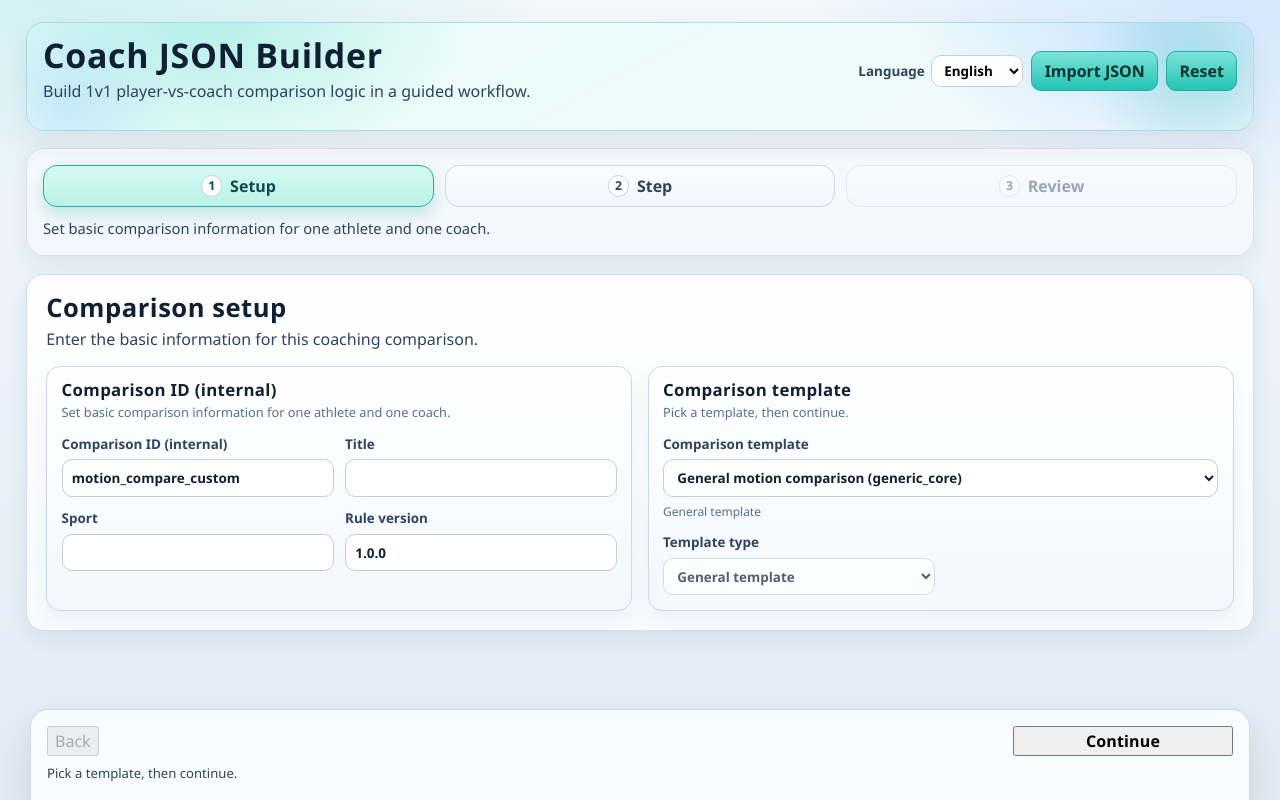
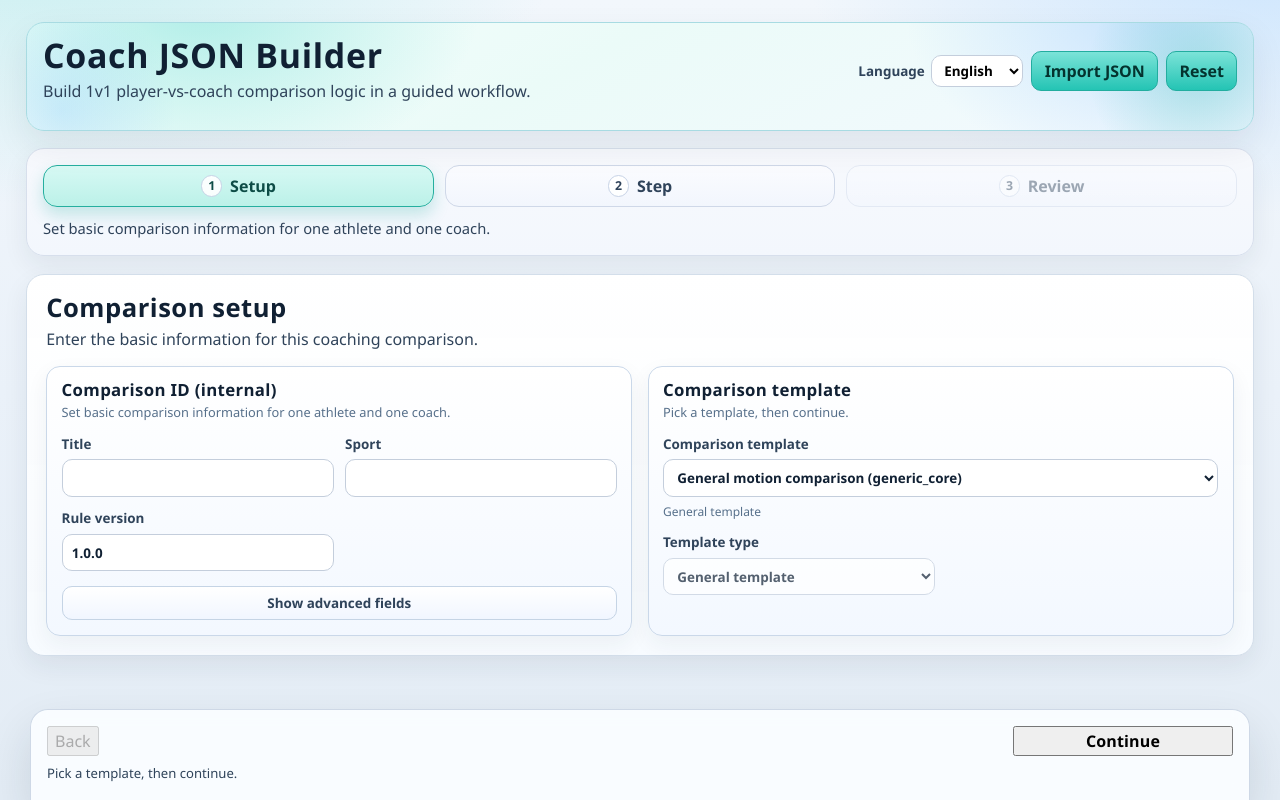
Before and after one commit to gakiw0/SOP-Generalization, a React (Vite) app in the folder ui/: page / in a window 1280 px wide. Built offline with nearby package versions, Linux system fonts and the light colour scheme.

Commit message:
update: commit pending coach builder ui refinements

```diff
--- a/ui/src/features/coach-builder/CoachBuilderPage.tsx
+++ b/ui/src/features/coach-builder/CoachBuilderPage.tsx
@@ -54,6 +54,7 @@ export function CoachBuilderPage() {
   const [statusMessage, setStatusMessage] = useState<StatusMessage | null>(null)
   const [hasValidated, setHasValidated] = useState(false)
   const [workflowStage, setWorkflowStage] = useState<WorkflowStage>('setup')
+  const [showSetupAdvanced, setShowSetupAdvanced] = useState(false)
   const [importedSchemaMajor, setImportedSchemaMajor] = useState<number | null>(null)
   const fileInputRef = useRef<HTMLInputElement | null>(null)
   const suppressValidationResetRef = useRef(false)
@@ -406,17 +407,6 @@ export function CoachBuilderPage() {
                 <p className="cb-card-help-text">{t('workflow.setup.description')}</p>
                 <div className="cb-field-grid">
                   <label>
-                    {t('metadata.ruleSetId')}
-                    <input
-                      type="text"
-                      value={state.draft.metadata.ruleSetId}
-                      data-testid="cb-setup-rule-set-id"
-                      onChange={(event) =>
-                        dispatch({ type: 'meta/set', field: 'ruleSetId', value: event.target.value })
-                      }
-                    />
-                  </label>
-                  <label>
                     {t('metadata.title')}
                     <input
                       type="text"
@@ -449,6 +439,28 @@ export function CoachBuilderPage() {
                       }
                     />
                   </label>
+                  <label className="cb-full-width cb-advanced-toggle-row">
+                    <button
+                      type="button"
+                      onClick={() => setShowSetupAdvanced((value) => !value)}
+                      data-testid="cb-setup-toggle-advanced"
+                    >
+                      {showSetupAdvanced ? t('common.hideAdvanced') : t('common.showAdvanced')}
+                    </button>
+                  </label>
+                  {showSetupAdvanced ? (
+                    <label>
+                      {t('metadata.ruleSetId')}
+                      <input
+                        type="text"
+                        value={state.draft.metadata.ruleSetId}
+                        data-testid="cb-setup-rule-set-id"
+                        onChange={(event) =>
+                          dispatch({ type: 'meta/set', field: 'ruleSetId', value: event.target.value })
+                        }
+                      />
+                    </label>
+                  ) : null}
                 </div>
               </section>
 
--- a/ui/src/features/coach-builder/components/ConditionEditorBasic.tsx
+++ b/ui/src/features/coach-builder/components/ConditionEditorBasic.tsx
@@ -1,3 +1,4 @@
+import { useState } from 'react'
 import { useTranslation } from 'react-i18next'
 import type { BasicConditionType, ConditionDraft } from '../draftTypes'
 import { getMetricCatalogEntry } from '../metricCatalog'
@@ -23,6 +24,7 @@ export function ConditionEditorBasic({
   onRemove,
 }: ConditionEditorBasicProps) {
   const { t } = useTranslation()
+  const [showTechnicalFields, setShowTechnicalFields] = useState(false)
   const availableRefIds = allConditionIds.filter((id) => id !== condition.id)
   const selectableRefIds = Array.from(
     new Set([
@@ -50,8 +52,18 @@ export function ConditionEditorBasic({
         </button>
       </div>
       <p className="cb-card-help-text">{t('condition.basicHelp')}</p>
+      <div className="cb-inline-actions cb-condition-technical-toggle">
+        <button
+          type="button"
+          onClick={() => setShowTechnicalFields((value) => !value)}
+          data-testid="cb-condition-toggle-advanced"
+        >
+          {showTechnicalFields ? t('common.hideAdvanced') : t('common.showAdvanced')}
+        </button>
+      </div>
 
       <div className="cb-field-grid cb-condition-grid">
+        {showTechnicalFields ? (
           <label>
             {t('condition.fields.id')}
             <input
@@ -60,6 +72,7 @@ export function ConditionEditorBasic({
               onChange={(event) => onUpdate({ id: event.target.value })}
             />
           </label>
+        ) : null}
 
         <label>
           {t('condition.fields.type')}
--- a/ui/src/features/coach-builder/components/ConditionEditorExpert.tsx
+++ b/ui/src/features/coach-builder/components/ConditionEditorExpert.tsx
@@ -1,3 +1,4 @@
+import { useState } from 'react'
 import { useTranslation } from 'react-i18next'
 import type { ConditionDraft } from '../draftTypes'
 import { formatJointIdsCsv, parseJointIdsCsv } from '../jointParsing'
@@ -25,6 +26,7 @@ export function ConditionEditorExpert({
   onRemove,
 }: ConditionEditorExpertProps) {
   const { t } = useTranslation()
+  const [showTechnicalFields, setShowTechnicalFields] = useState(false)
   const expertTypes =
     supportedTypes && supportedTypes.length > 0 ? supportedTypes : EXPERT_TYPES
   const metrics =
@@ -60,8 +62,18 @@ export function ConditionEditorExpert({
         </button>
       </div>
       <p className="cb-card-help-text">{t('condition.expertHelp')}</p>
+      <div className="cb-inline-actions cb-condition-technical-toggle">
+        <button
+          type="button"
+          onClick={() => setShowTechnicalFields((value) => !value)}
+          data-testid="cb-condition-toggle-advanced"
+        >
+          {showTechnicalFields ? t('common.hideAdvanced') : t('common.showAdvanced')}
+        </button>
+      </div>
 
       <div className="cb-field-grid cb-condition-grid">
+        {showTechnicalFields ? (
           <label>
             {t('condition.fields.id')}
             <input
@@ -70,6 +82,7 @@ export function ConditionEditorExpert({
               onChange={(event) => onUpdate({ id: event.target.value })}
             />
           </label>
+        ) : null}
 
         <label>
           {t('condition.fields.type')}
--- a/ui/src/features/coach-builder/components/StepEditor.tsx
+++ b/ui/src/features/coach-builder/components/StepEditor.tsx
@@ -1,3 +1,4 @@
+import { useState } from 'react'
 import { useTranslation } from 'react-i18next'
 import type { StepDraft } from '../draftTypes'
 import { formatJointIdsCsv, parseJointIdsCsv } from '../jointParsing'
@@ -14,11 +15,12 @@ type StepEditorProps = {
 
 export function StepEditor({ step, metricCandidates, onRename, onUpdate }: StepEditorProps) {
   const { t } = useTranslation()
+  const [showTechnicalFields, setShowTechnicalFields] = useState(false)
   const jointPresets = [
-    { key: 'head', value: '0' },
-    { key: 'arms', value: '5, 6, 7, 8, 9, 10' },
-    { key: 'torso', value: '5, 6, 11, 12' },
-    { key: 'lowerBody', value: '11, 12, 13, 14, 15, 16' },
+    { key: 'head', value: '0, 1, 15, 16, 17, 18' },
+    { key: 'arms', value: '2, 3, 4, 5, 6, 7' },
+    { key: 'torso', value: '1, 2, 5, 8, 9, 12' },
+    { key: 'lowerBody', value: '9, 10, 11, 12, 13, 14, 19, 20, 21, 22, 23, 24' },
   ]
 
   if (!step) {
@@ -45,8 +47,18 @@ export function StepEditor({ step, metricCandidates, onRename, onUpdate }: StepE
 
       <div className="cb-editor-sections">
         <section className="cb-editor-block">
+          <div className="cb-editor-block-header">
             <h3>{t('step.fields.label')}</h3>
+            <button
+              type="button"
+              onClick={() => setShowTechnicalFields((value) => !value)}
+              data-testid="cb-steps-toggle-advanced"
+            >
+              {showTechnicalFields ? t('common.hideAdvanced') : t('common.showAdvanced')}
+            </button>
+          </div>
           <div className="cb-field-grid">
+            {showTechnicalFields ? (
               <label>
                 {t('step.fields.id')}
                 <input
@@ -57,6 +69,7 @@ export function StepEditor({ step, metricCandidates, onRename, onUpdate }: StepE
                   placeholder={t('step.placeholders.id')}
                 />
               </label>
+            ) : null}
 
             <label>
               {t('step.fields.label')}
--- a/ui/src/features/coach-builder/styles.css
+++ b/ui/src/features/coach-builder/styles.css
@@ -447,6 +447,38 @@
 .cb-editor-block h3 {
   margin-bottom: 0.64rem;
   font-size: 1.03rem;
+}
+
+.cb-editor-block-header {
+  display: flex;
+  align-items: center;
+  justify-content: space-between;
+  gap: 0.55rem;
+  margin-bottom: 0.62rem;
+}
+
+.cb-editor-block-header h3 {
+  margin-bottom: 0;
+}
+
+.cb-advanced-toggle-row {
+  margin-top: 0.2rem;
+}
+
+.cb-advanced-toggle-row button,
+.cb-editor-block-header button,
+.cb-condition-technical-toggle button {
+  border: 1px solid #c5d4e5;
+  background: linear-gradient(180deg, #ffffff 0%, #f1f6ff 100%);
+  color: var(--ink-700);
+  border-radius: var(--radius-sm);
+  padding: 0.38rem 0.66rem;
+  font-weight: 600;
+}
+
+.cb-condition-technical-toggle {
+  margin-top: 0.35rem;
+  justify-content: flex-start;
 }
 
 .cb-checkpoint-tabs {
--- a/ui/src/i18n/locales/en.json
+++ b/ui/src/i18n/locales/en.json
@@ -10,7 +10,9 @@
     "exportJson": "Export JSON",
     "validate": "Validate",
     "language": "Language",
-    "none": "None"
+    "none": "None",
+    "showAdvanced": "Show advanced fields",
+    "hideAdvanced": "Hide advanced fields"
   },
   "language": {
     "ja": "日本語",
--- a/ui/src/i18n/locales/ja.json
+++ b/ui/src/i18n/locales/ja.json
@@ -10,7 +10,9 @@
     "exportJson": "JSONを書き出す",
     "validate": "検証",
     "language": "言語",
-    "none": "なし"
+    "none": "なし",
+    "showAdvanced": "上級項目を表示",
+    "hideAdvanced": "上級項目を隠す"
   },
   "language": {
     "ja": "日本語",
--- a/ui/src/i18n/locales/zh-CN.json
+++ b/ui/src/i18n/locales/zh-CN.json
@@ -10,7 +10,9 @@
     "exportJson": "导出 JSON",
     "validate": "校验",
     "language": "语言",
-    "none": "无"
+    "none": "无",
+    "showAdvanced": "显示高级字段",
+    "hideAdvanced": "隐藏高级字段"
   },
   "language": {
     "ja": "日本語",
--- a/ui/src/i18n/locales/zh-TW.json
+++ b/ui/src/i18n/locales/zh-TW.json
@@ -10,7 +10,9 @@
     "exportJson": "匯出 JSON",
     "validate": "驗證",
     "language": "語言",
-    "none": "無"
+    "none": "無",
+    "showAdvanced": "顯示進階欄位",
+    "hideAdvanced": "隱藏進階欄位"
   },
   "language": {
     "ja": "日本語",
```
Also changed, not shown: 1 other file (tests, documents, lock files or other folders). Lines whose indentation alone changed are shown as unchanged.
